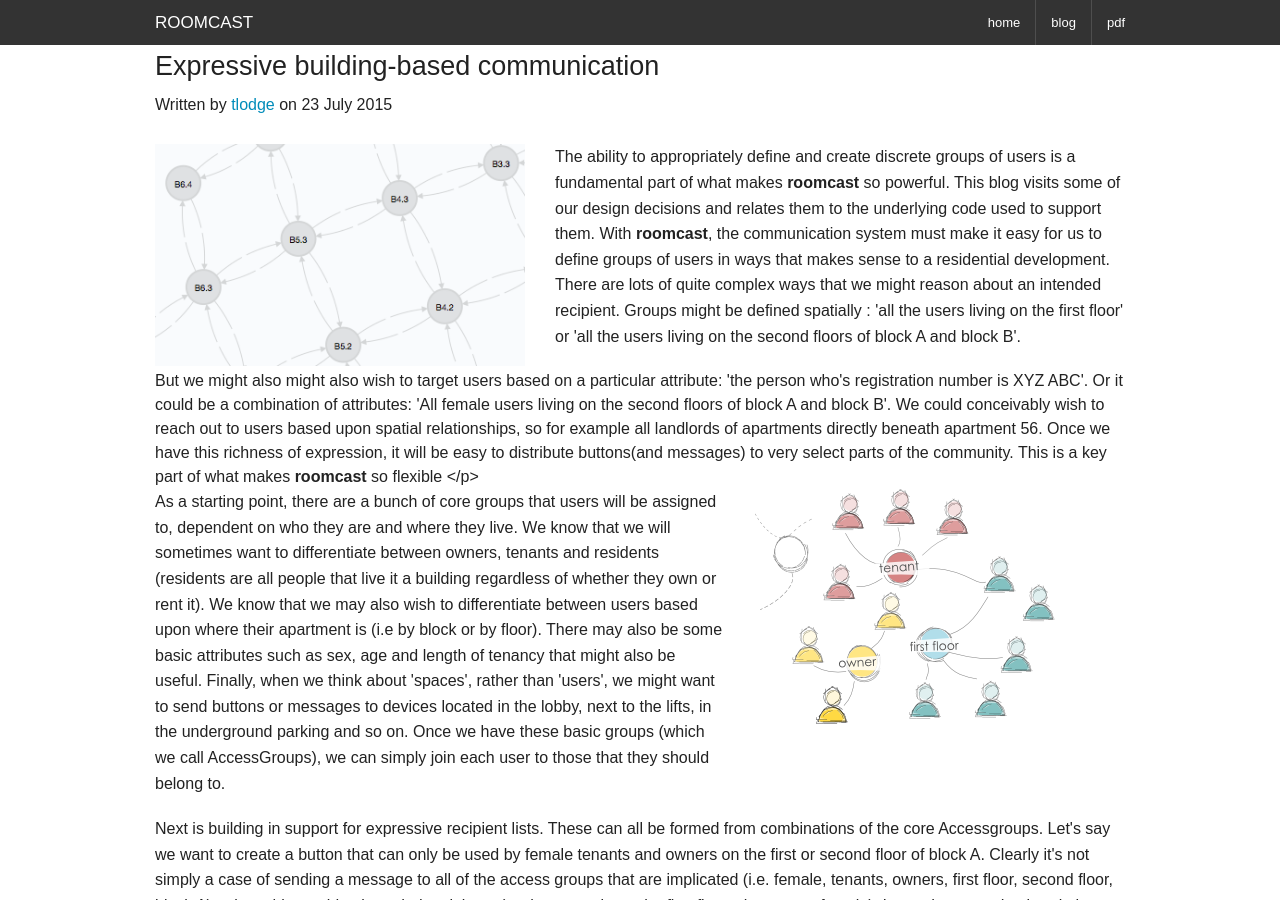
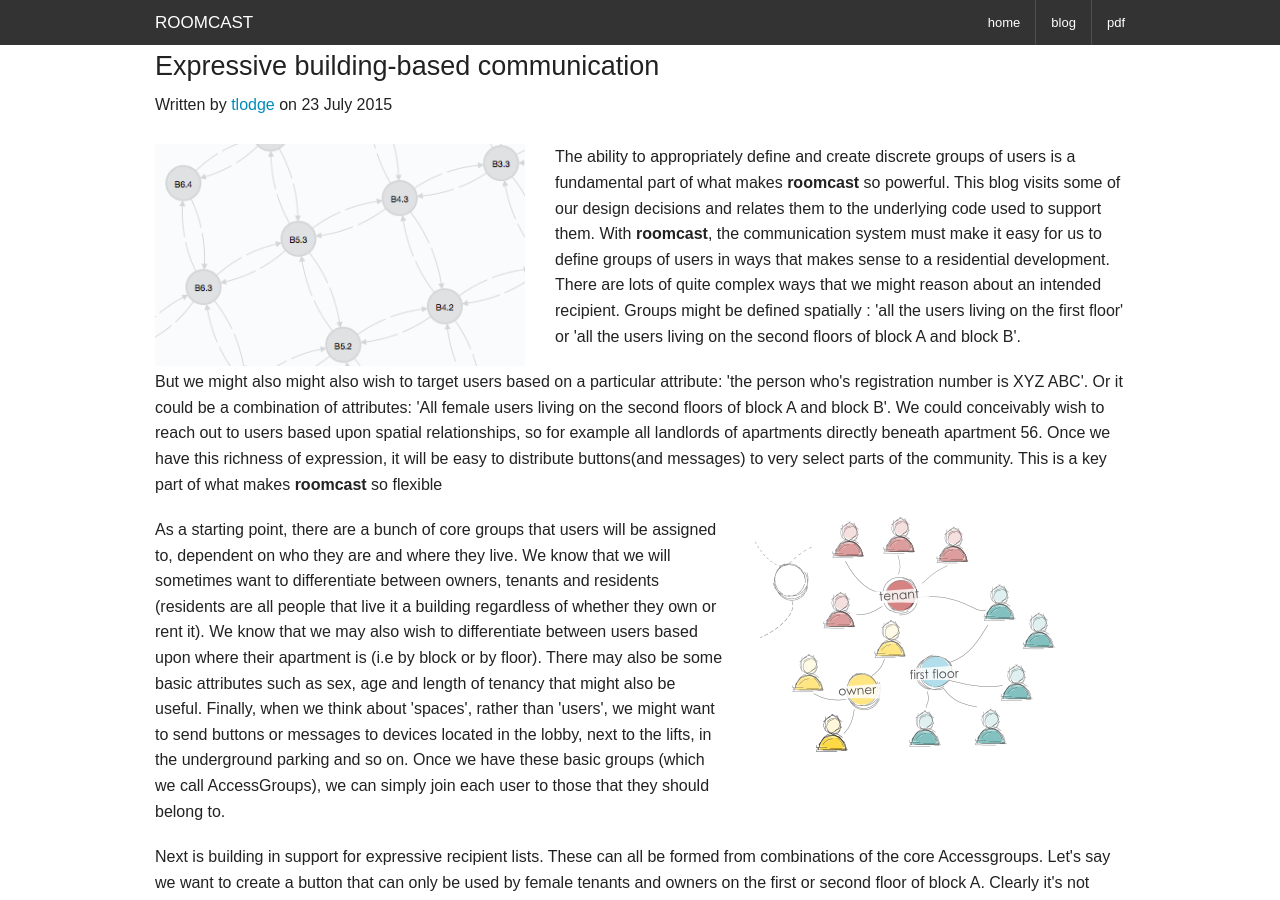
Before and after one commit to tlodge/roomcast.website, a Jekyll site: the page built from _posts/2015-07-23-expressive-building-based-communication.md, in a window 1280 px wide and 900 px high. Built offline with Jekyll 4.4.1, drawn with Linux system fonts in a browser that asks for light colours.

Commit message:
blog update

`````diff
--- a/_posts/2015-07-23-expressive-building-based-communication.md
+++ b/_posts/2015-07-23-expressive-building-based-communication.md
@@ -17,6 +17,7 @@
 <div class="row">
 
   <div class="large-10 columns">
+  <p>
  But we might also might also wish to target users based on a particular attribute: 'the person who's registration number is XYZ ABC'.  Or it could be a combination of attributes: 'All female users living on the second floors of block A and block B'.  We could conceivably wish to reach out to users based upon spatial relationships, so for example all landlords of apartments directly beneath apartment 56.   Once we have this richness of expression, it will be easy to distribute buttons(and messages) to very select parts of the community.  This is a key part of what makes <strong> roomcast </strong> so flexible </p>
  </div>
 </div>
@@ -40,10 +41,10 @@
 </div>
 
 <div class="row">
-	<div class="row">
+	<div class="large-5 columns">
 		 <img src="/assets/img/rules.png"/>
 	</div>
-	<div class="large-6 columns">
+	<div class="large-5 columns">
 		 <p> One problem we have is, once a button or message has been sent to one of these more complex access groups we need to make sure that we store all of the recipients, so that we can use it again and so that we know exactly who got a particular message or button.  One way of accomplishing this is to simply create a new AccessGroup with all the implicated users as members.  The problem with this is what happens when a new user joins?  We can easily add them to the relevant core access groups, but we can't know whether they should also belong to the more complex access groups unless we can somehow record the logic that was used to generate them in the first place. </p>
 	</div>
 </div>
@@ -91,5 +92,6 @@
 
 		 ````
 	</pre>
+	</p>
   </div>
 </div>
`````
